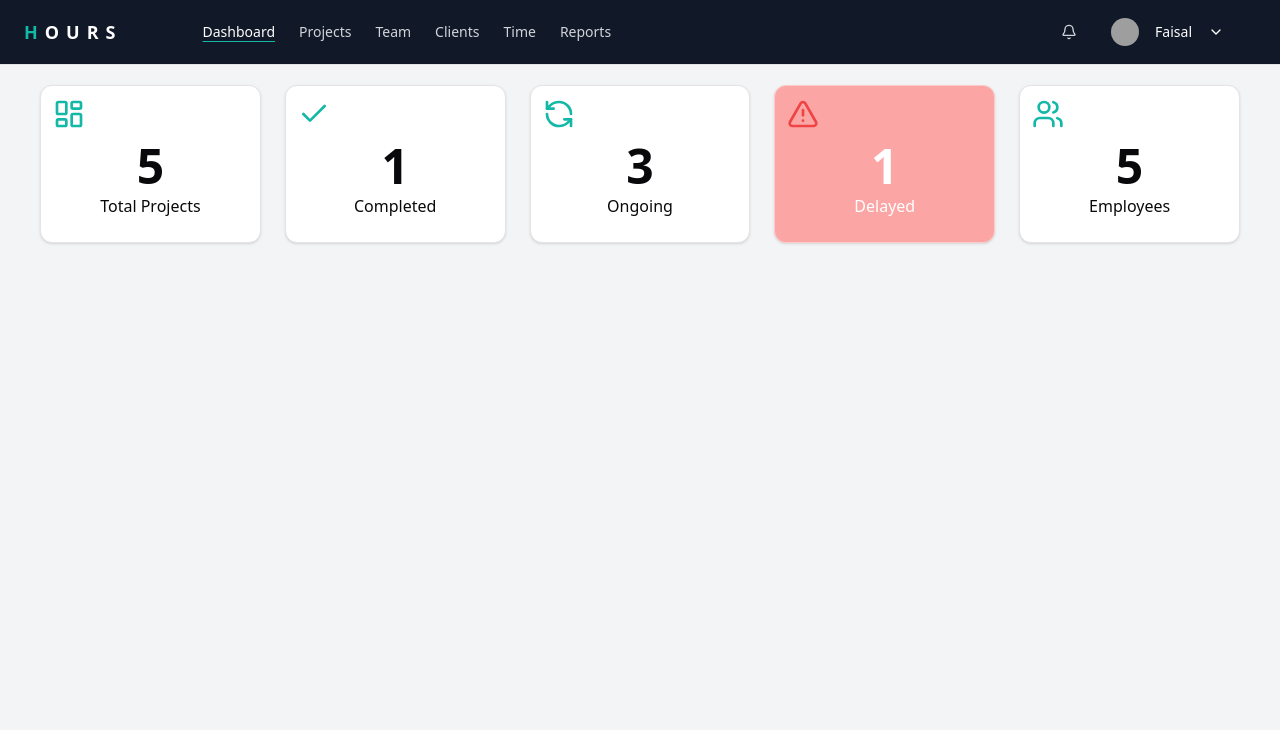
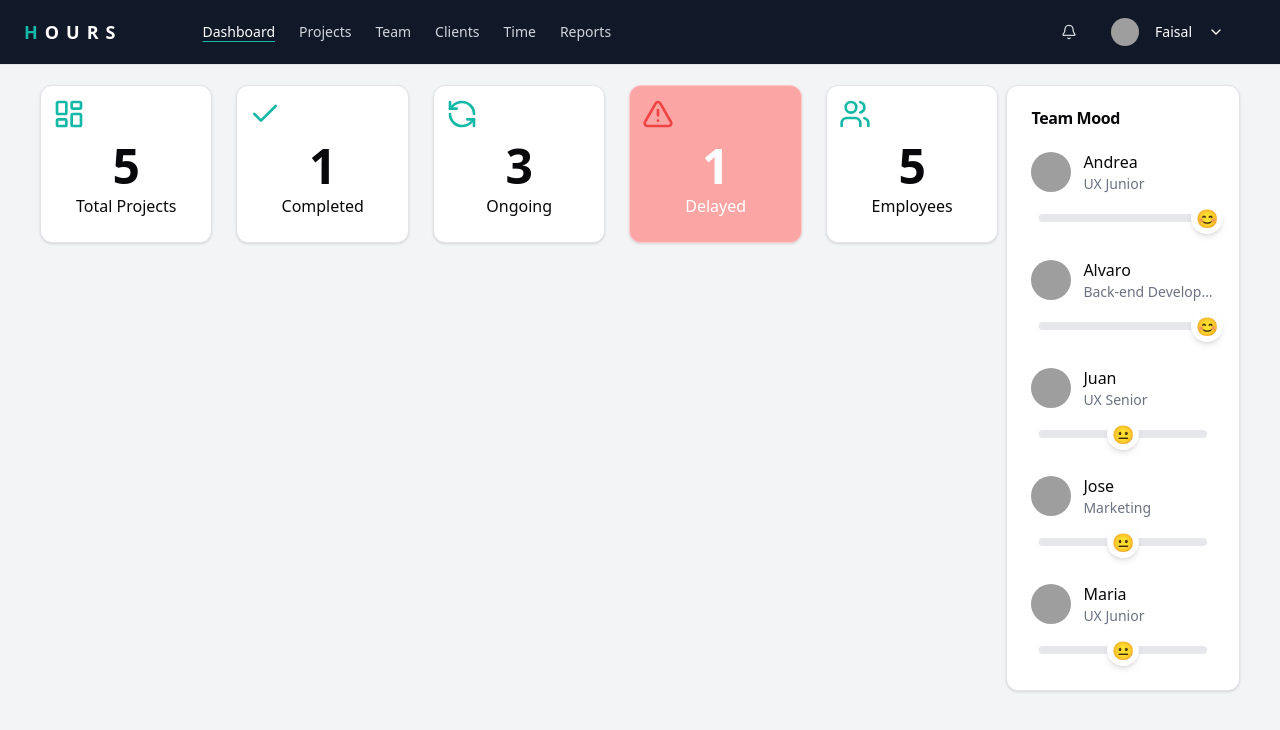
Before and after one commit to faisal004/cactro, a Next.js app: page / in a window 1280 px wide. Shown: the top 730 px of the page. Built offline with nearby package versions, Linux system fonts and the light colour scheme; grey boxes are pictures that could not be loaded.

Commit message:
add :  teams mood card done

```diff
--- /dev/null
+++ b/src/app/_components/team-mood-card.tsx
@@ -0,0 +1,60 @@
+import React from 'react';
+import { Card, CardContent, CardHeader, CardTitle } from "@/components/ui/card";
+import { Avatar, AvatarFallback, AvatarImage } from "@/components/ui/avatar";
+import { getMoodEmoji } from '@/utils/moods-emoji';
+import { teamMood } from '@/config/appData';
+
+
+
+const CustomSlider = ({ value }:{value:number}) => {
+  const percentage = value;
+
+  return (
+    <div className="relative w-full h-8">
+      <div className="absolute top-1/2 left-0 w-full h-2 -translate-y-1/2 bg-gray-200 rounded-full" />
+
+      <div
+        className="absolute top-1/2 left-0 h-2 -translate-y-1/2 bg-gray-200 rounded-full"
+        style={{ width: `${percentage}%` }}
+      />
+
+      <div
+        className="absolute top-1/2 -translate-y-1/2 flex items-center justify-center w-8 h-8 bg-white rounded-full shadow-md cursor-not-allowed"
+        style={{ left: `calc(${percentage}% - 16px)` }}
+      >
+        <span className="text-lg">{getMoodEmoji(value)}</span>
+      </div>
+    </div>
+  );
+};
+
+const TeamMood = () => {
+  return (
+    <Card className="w-full max-w-xl">
+      <CardHeader>
+        <CardTitle>Team Mood</CardTitle>
+      </CardHeader>
+      <CardContent className="space-y-6">
+        {teamMood.map((member) => (
+          <div key={member.name} className="space-y-2">
+            <div className="flex items-center gap-3">
+              <Avatar>
+                <AvatarImage src={member.image} alt={member.name} />
+                <AvatarFallback>{member.name.slice(0, 2).toUpperCase()}</AvatarFallback>
+              </Avatar>
+              <div className="flex-1 min-w-0">
+                <div className="font-medium truncate">{member.name}</div>
+                <div className="text-sm text-gray-500 truncate">{member.role}</div>
+              </div>
+            </div>
+            <div className="px-2">
+              <CustomSlider value={member.mood} />
+            </div>
+          </div>
+        ))}
+      </CardContent>
+    </Card>
+  );
+};
+
+export default TeamMood;
--- a/src/app/page.tsx
+++ b/src/app/page.tsx
@@ -1,13 +1,19 @@
 import Navbar from "./_components/navbar";
 import StatsCard from "./_components/stats-card";
+import TeamMood from "./_components/team-mood-card";
 
 export default function Home() {
   return (
     <>
       <Navbar />
-      <div className="pt-5 px-10">
-        <StatsCard />
+      <div className="pt-5 px-10 grid md:grid-cols-10 gap-2 grid-cols-1 container mx-auto">
+        <div className="md:col-span-8" >
+          <StatsCard />
+        </div>
+        <div className="md:col-span-2">
+          <TeamMood />
 
+        </div>
       </div>
     </>
   )
--- /dev/null
+++ b/src/config/appData.ts
@@ -0,0 +1,7 @@
+export const teamMood = [
+    { name: "Andrea", role: "UX Junior", mood: 100, image: "https://github.com/s.png" },
+    { name: "Alvaro", role: "Back-end Developer", mood: 100, image: "https://github.com/shadc.png" },
+    { name: "Juan", role: "UX Senior", mood: 50, image: "https://github.com/shad.png" },
+    { name: "Jose", role: "Marketing", mood: 50, image: "https://github.com/sha.png" },
+    { name: "Maria", role: "UX Junior", mood: 50, image: "https://github.com/sh.png" },
+  ];
--- /dev/null
+++ b/src/utils/moods-emoji.ts
@@ -0,0 +1,7 @@
+export const getMoodEmoji = (value:number) => {
+    if (value >= 80) return "😊";
+    if (value >= 60) return "🙂";
+    if (value >= 40) return "😐";
+    if (value >= 20) return "🙁";
+    return "😢";
+  };
```
